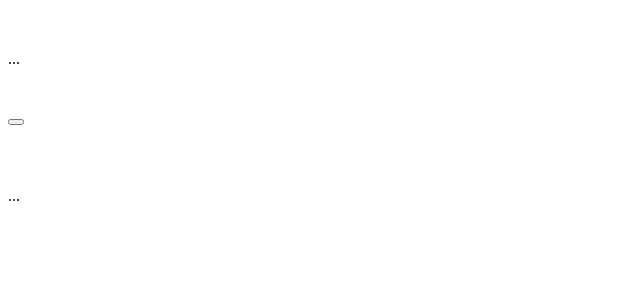
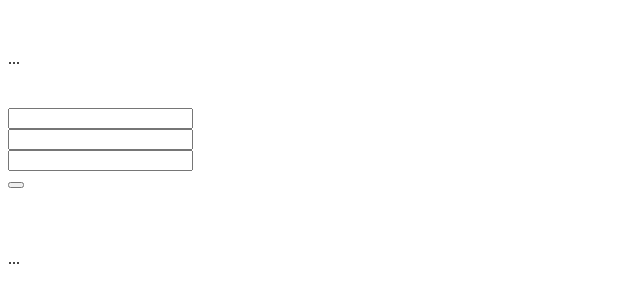
Before and after one commit to yeonnex/TaskAgile, a Vue app in the folder front-end/: page /register in a window 1280 px wide. Shown: the top 302 px of the page, without its empty margins (0-640 px from the left). Built offline with nearby package versions, Linux system fonts and the light colour scheme.

Commit message:
feat: 폼 바인딩 구현, 테스트 코드 작성

```diff
--- a/front-end/src/views/RegisterPage.vue
+++ b/front-end/src/views/RegisterPage.vue
@@ -1,5 +1,22 @@
-<script setup>
+<script>
 
+export default {
+  name: 'RegisterPage',
+  data: function () {
+    return {
+      form: {
+        username: '',
+        emailAddress: '',
+        password: ''
+      }
+    }
+  },
+  methods: {
+    submitForm() {
+
+    }
+  }
+}
 </script>
 
 <template>
@@ -7,11 +24,17 @@
     <div class="row justify-content-center">
       <div class="register-form">
         <div class="logo-wrapper">...</div>
-        <form>
-          <div class="form-group"></div>
-          <div class="form-group"></div>
-          <div class="form-group"></div>
-          <button type="submit" class="btn btn-primary"></button>
+        <form @submit.prevent="submitForm">
+          <div class="form-group">
+            <input id="username" v-model="form.username" class="form-control" type="text">
+          </div>
+          <div class="form-group">
+            <input id="emailAddress" v-model="form.emailAddress" class="form-control" type="email">
+          </div>
+          <div class="form-group">
+            <input id="password" v-model="form.password" class="form-control" type="password">
+          </div>
+          <button class="btn btn-primary" type="submit"></button>
         </form>
       </div>
     </div>
@@ -23,18 +46,23 @@
   </div>
 </template>
 
-<style scoped lang="scss">
+<style lang="scss" scoped>
 .container {
   max-width: 900px;
 }
+
 .register-form {
   margin-top: 50px;
   max-width: 320px;
 }
+
 .logo-wrapper {
   margin-bottom: 40px;
 }
+
 .footer {
-  width: 100%; line-height: 40px; margin-top: 50px;
+  width: 100%;
+  line-height: 40px;
+  margin-top: 50px;
 }
 </style>
```
Also changed, not shown: 1 other file (tests, documents, lock files or other folders).
